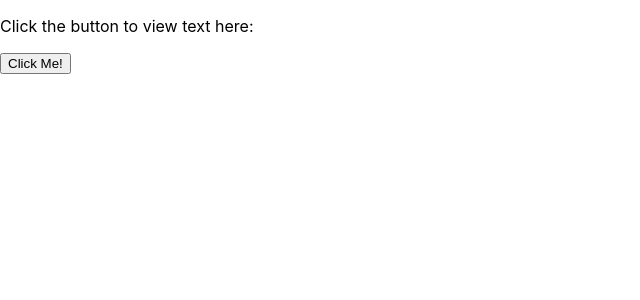
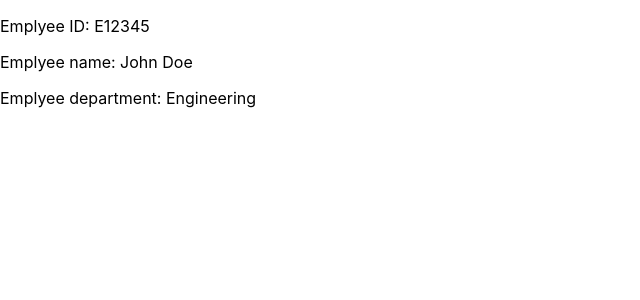
Before and after one commit to codetoknow/assignments, a React (Create React App) app: page / in a window 1280 px wide. Shown: the top 300 px of the page, without its empty margins (0-640 px from the left). Built offline with nearby package versions, Linux system fonts and the light colour scheme.

Commit message:
employee details added

```diff
--- a/src/App.js
+++ b/src/App.js
@@ -1,8 +1,10 @@
-import DisplayTextAssignment from "./DisplayTextAssignment";
+// import DisplayTextAssignment from "./DisplayTextAssignment";
+import EmployeeDetails from "./EmployeeDetails";
 
 const App = () => {
   return (
-    <DisplayTextAssignment />
+    // <DisplayTextAssignment />
+    <EmployeeDetails />
   );
 }
 
--- /dev/null
+++ b/src/EmployeeDetails/index.js
@@ -0,0 +1,25 @@
+import { Component } from "react";
+
+
+class EmployeeDetails extends Component {
+    constructor () {
+        super();
+        this.state = {
+            employeeName: 'John Doe',
+            employeeId: 'E12345',
+            department: 'Engineering'
+        };
+    }
+
+    render () {
+        return (
+            <div>
+                <p>Emplyee ID: {this.state.employeeId}</p>
+                <p>Emplyee name: {this.state.employeeName}</p>
+                <p>Emplyee department: {this.state.department}</p>
+            </div>
+        )
+    }
+}
+
+export default EmployeeDetails;
```
